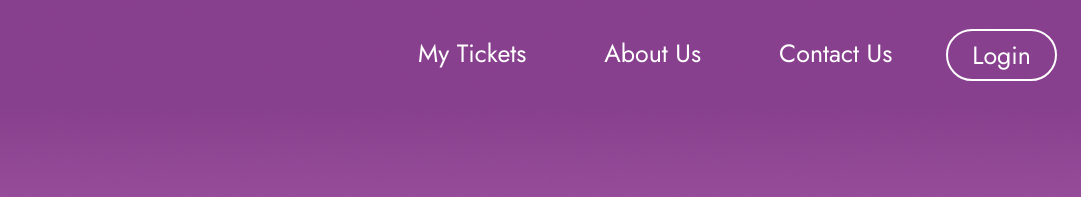
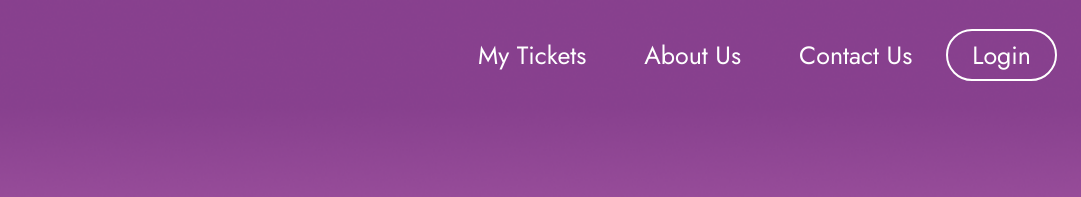
Before and after one commit to maybeAfnan/Tickets_Booking, a website: page website/html/index.html in a window 1280 px wide. Shown: the top 197 px of the page, 199-1280 px from the left. Drawn offline with Linux system fonts and the light colour scheme.

Commit message:
Update homePageStyle.css

```diff
--- a/website/css/homePageStyle.css
+++ b/website/css/homePageStyle.css
@@ -135,7 +135,7 @@ header {
     width: auto;
     background: none;
     padding: 0;
-    gap: 30px;
+    gap: 10px;
   }
 
 }
@@ -150,7 +150,7 @@ header nav a {
 
 @media (width >= 768px) {
   header nav a {
-    font-size: 20px;
+    font-size: 14px;
   }
 }
 
@@ -518,6 +518,12 @@ a{
   }
 }
 
+
+#navMenu li {
+    display: flex;
+    align-items: center;
+}
+
 footer {
   text-align: center;
   color: white;
```
